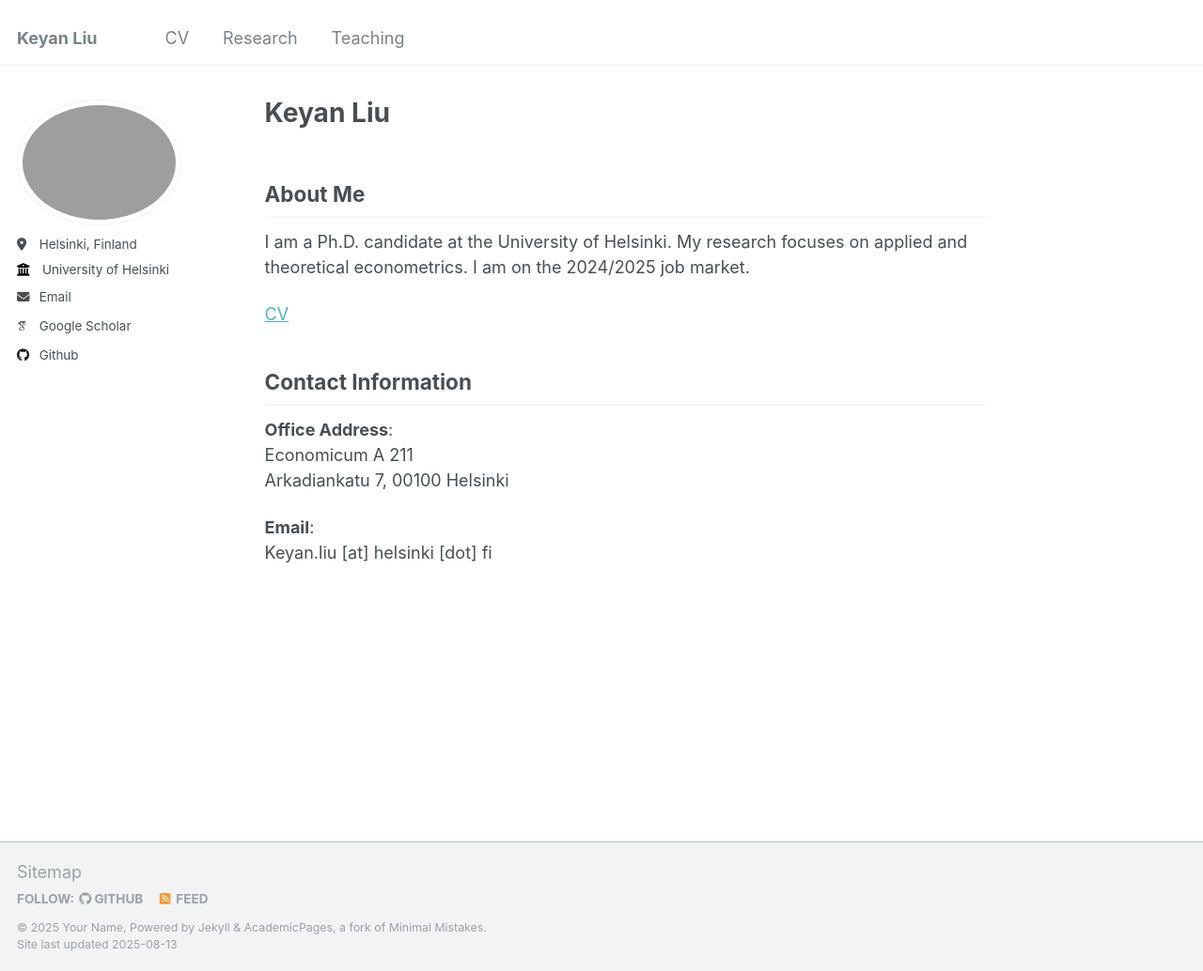
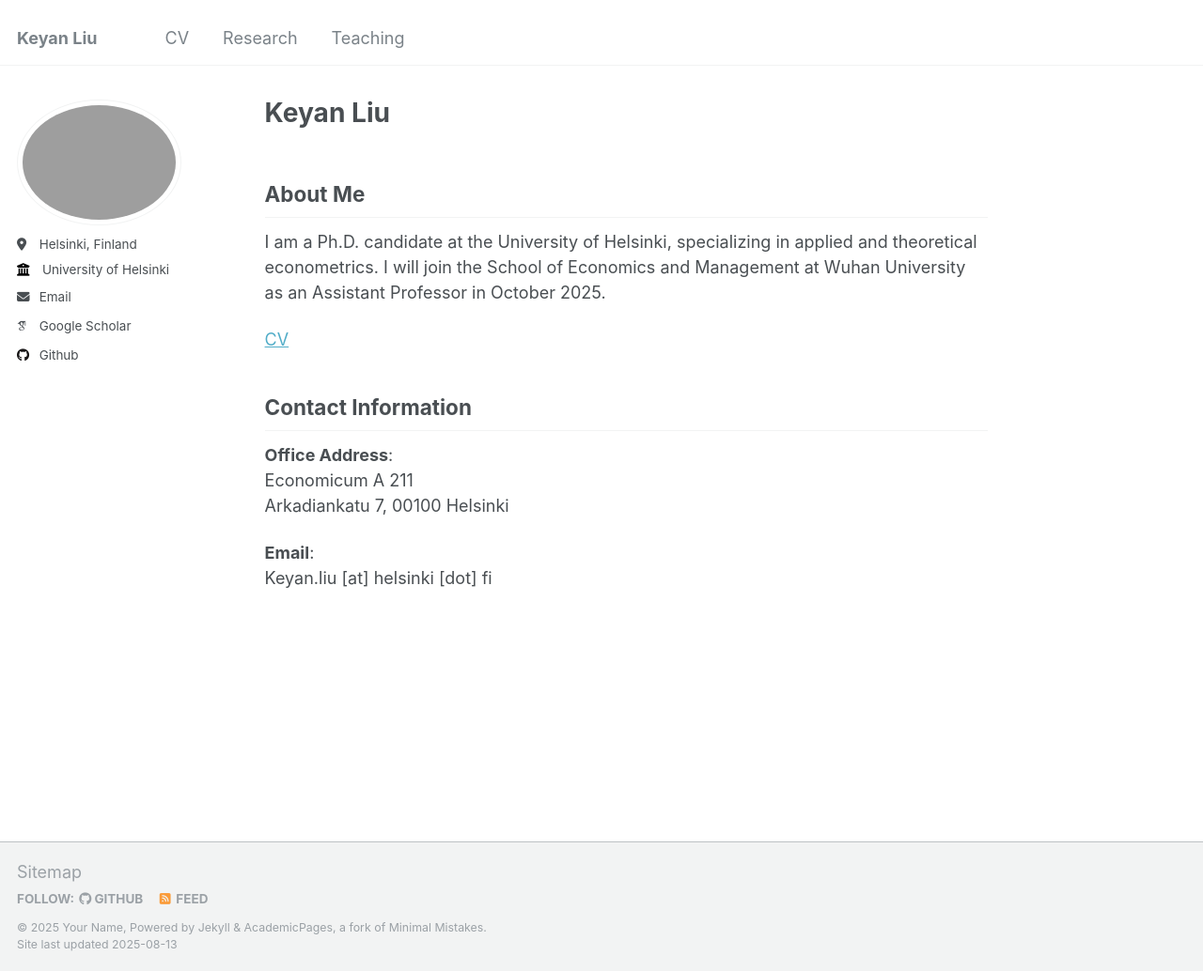
Before and after one commit to keyanliu1/keyanliu1.github.io, a Jekyll site: the page built from _pages/about.md, in a window 1280 px wide and 1034 px high. Shown: the whole window at 94% size. Built offline with Jekyll 4.4.1, drawn with Linux system fonts in a browser that asks for light colours; some web fonts are replaced.

Commit message:
Update about.md

```diff
--- a/_pages/about.md
+++ b/_pages/about.md
@@ -15,7 +15,7 @@ output:
 
 ## About Me
 
-I am a Ph.D. candidate at the University of Helsinki. My research focuses on applied and theoretical econometrics. I am on the 2024/2025 job market.
+I am a Ph.D. candidate at the University of Helsinki, specializing in applied and theoretical econometrics. I will join the School of Economics and Management at Wuhan University as an Assistant Professor in October 2025.
 
 [CV](http://keyanliu1.github.io/files/cv7.pdf)  <!-- This is the link to your CV -->
 
```
